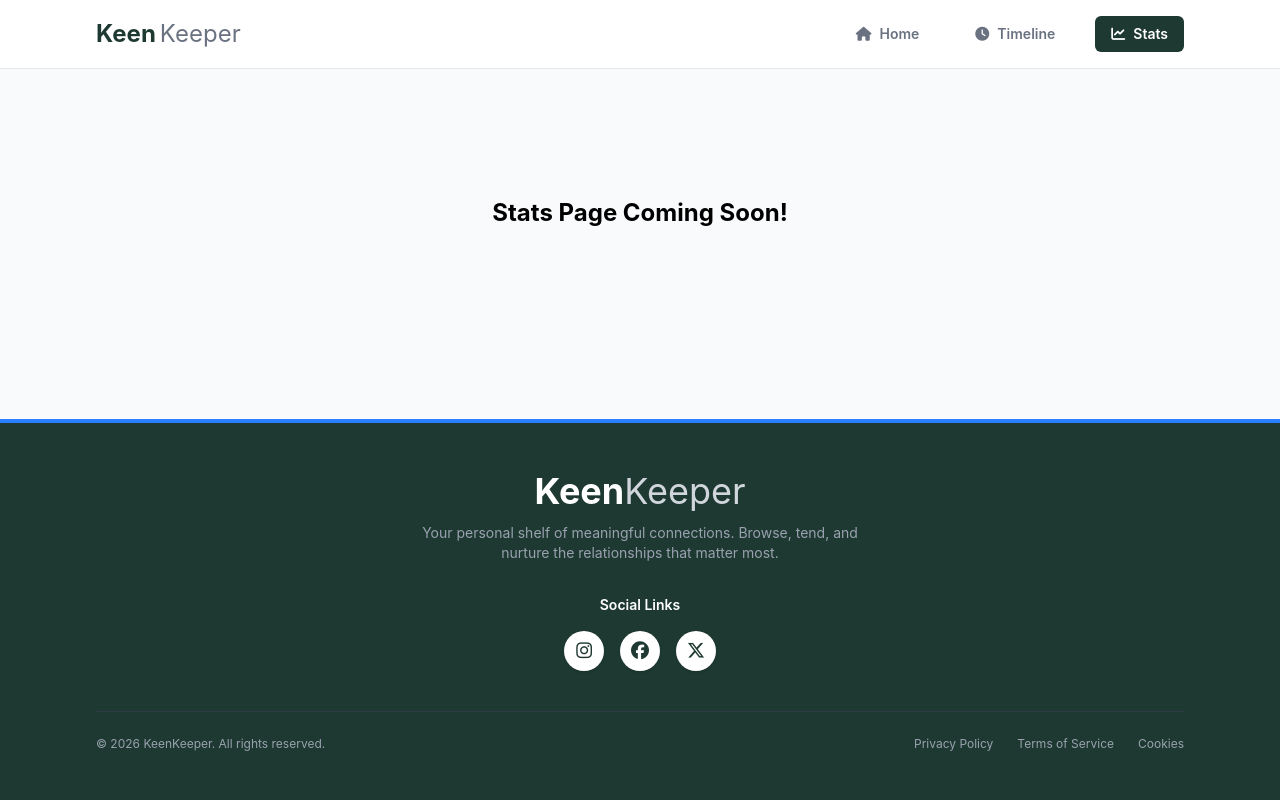
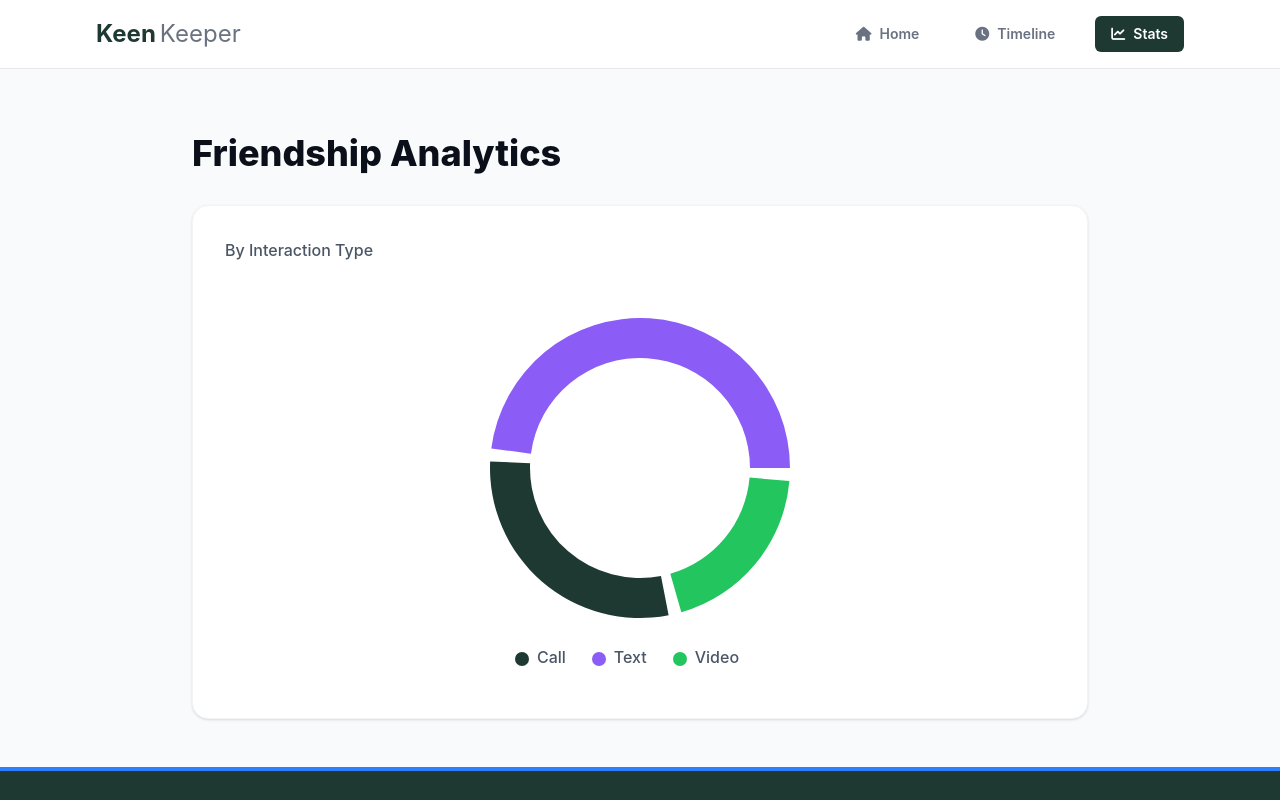
Before and after one commit to mehedi-islam-dev/A7_KeenKeeper, a React (Vite) app: page /stats in a window 1280 px wide. Shown: the top 800 px of the page. Built offline with nearby package versions, Linux system fonts and the light colour scheme.

Commit message:
Chart with rechart and missing page msg redesigned

```diff
--- a/package.json
+++ b/package.json
@@ -13,6 +13,7 @@
     "@tailwindcss/vite": "^4.2.2",
     "react": "^19.2.4",
     "react-dom": "^19.2.4",
+    "react-is": "^19.2.5",
     "react-router-dom": "^7.14.1",
     "react-toastify": "^11.0.5",
     "recharts": "^3.8.1",
--- a/src/App.jsx
+++ b/src/App.jsx
@@ -4,6 +4,7 @@ import MainLayout from './components/MainLayout';
 import Home from './pages/Home';
 import FriendDetail from './pages/FriendDetail';
 import Timeline from './pages/Timeline';
+import Stats from './pages/Stats';
 import { ToastContainer } from 'react-toastify';
 import 'react-toastify/dist/ReactToastify.css';
 
@@ -15,9 +16,13 @@ function App() {
           <Route index element={<Home />} />
           <Route path="friend/:id" element={<FriendDetail />} />
           <Route path="timeline" element={<Timeline />} />
-          <Route path="stats" element={<div className="p-20 text-center text-2xl font-bold">Stats Page Coming Soon!</div>} />
-          <Route path="*" element={<div className="p-20 text-center text-4xl font-bold text-red-500">404 - Page Not Found</div>} />
-        </Route>
+          <Route path="stats" element={<Stats />} />
+<Route path="*" element={
+  <div className="flex flex-col items-center justify-center min-h-[50vh] text-center p-8">
+    <h1 className="text-8xl md:text-9xl font-extrabold text-[#d10d0d] mb-2">404</h1>
+    <h2 className="text-2xl md:text-3xl font-bold text-red-300">Page Not Found</h2>
+  </div>
+} />        </Route>
       </Routes>
       {/* Toast Notification Config */}
       <ToastContainer position="top-center" autoClose={3000} hideProgressBar={true} />
--- /dev/null
+++ b/src/pages/Stats.jsx
@@ -0,0 +1,85 @@
+import React, { useState, useEffect } from 'react';
+import { PieChart, Pie, Cell, Tooltip, ResponsiveContainer, Legend } from 'recharts';
+
+const Stats = () => {
+  const [chartData, setChartData] = useState([]);
+
+  useEffect(() => {
+    const savedEvents = JSON.parse(localStorage.getItem('keenkeeper_timeline')) || [];
+
+    let callCount = 0;
+    let textCount = 0;
+    let videoCount = 0;
+
+    savedEvents.forEach(event => {
+      if (event.type === 'Call') callCount++;
+      if (event.type === 'Text') textCount++;
+      if (event.type === 'Video') videoCount++;
+    });
+    if (callCount === 0 && textCount === 0 && videoCount === 0) {
+      setChartData([
+        { name: 'Text', value: 5 },
+        { name: 'Call', value: 3 },
+        { name: 'Video', value: 2 }
+      ]);
+    } else {
+
+      setChartData([
+        { name: 'Text', value: textCount },
+        { name: 'Call', value: callCount },
+        { name: 'Video', value: videoCount }
+      ]);
+    }
+  }, []);
+
+  const COLORS = ['#8b5cf6', '#1e3932', '#22c55e'];
+
+  return (
+    <div className="w-full max-w-4xl mx-auto min-h-[60vh]">
+
+      <div className="mb-8 mt-4">
+        <h1 className="text-3xl md:text-4xl font-extrabold text-[#0B0F19]">
+          Friendship Analytics
+        </h1>
+      </div>
+
+      <div className="bg-white p-8 rounded-2xl shadow-sm border border-gray-100">
+        <h3 className="text-gray-600 font-medium mb-6">By Interaction Type</h3>
+
+        <div className="h-100 w-full flex justify-center items-center">
+          <ResponsiveContainer width="100%" height="100%">
+            <PieChart>
+              <Pie
+                data={chartData}
+                cx="50%"
+                cy="50%"
+                innerRadius={110}
+                outerRadius={150}
+                paddingAngle={5}
+                dataKey="value"
+                stroke="none"
+              >
+                {chartData.map((entry, index) => (
+                  <Cell key={`cell-${index}`} fill={COLORS[index % COLORS.length]} />
+                ))}
+              </Pie>
+
+              <Tooltip
+                contentStyle={{ borderRadius: '12px', border: 'none', boxShadow: '0 10px 15px -3px rgba(0, 0, 0, 0.1)' }}
+              />
+              <Legend
+                verticalAlign="bottom"
+                height={36}
+                iconType="circle"
+                formatter={(value) => <span className="text-gray-600 font-medium ml-1 mr-4">{value}</span>}
+              />
+            </PieChart>
+          </ResponsiveContainer>
+        </div>
+      </div>
+
+    </div>
+  );
+};
+
+export default Stats;
```
Also changed, not shown: 1 other file (tests, documents, lock files or other folders).
